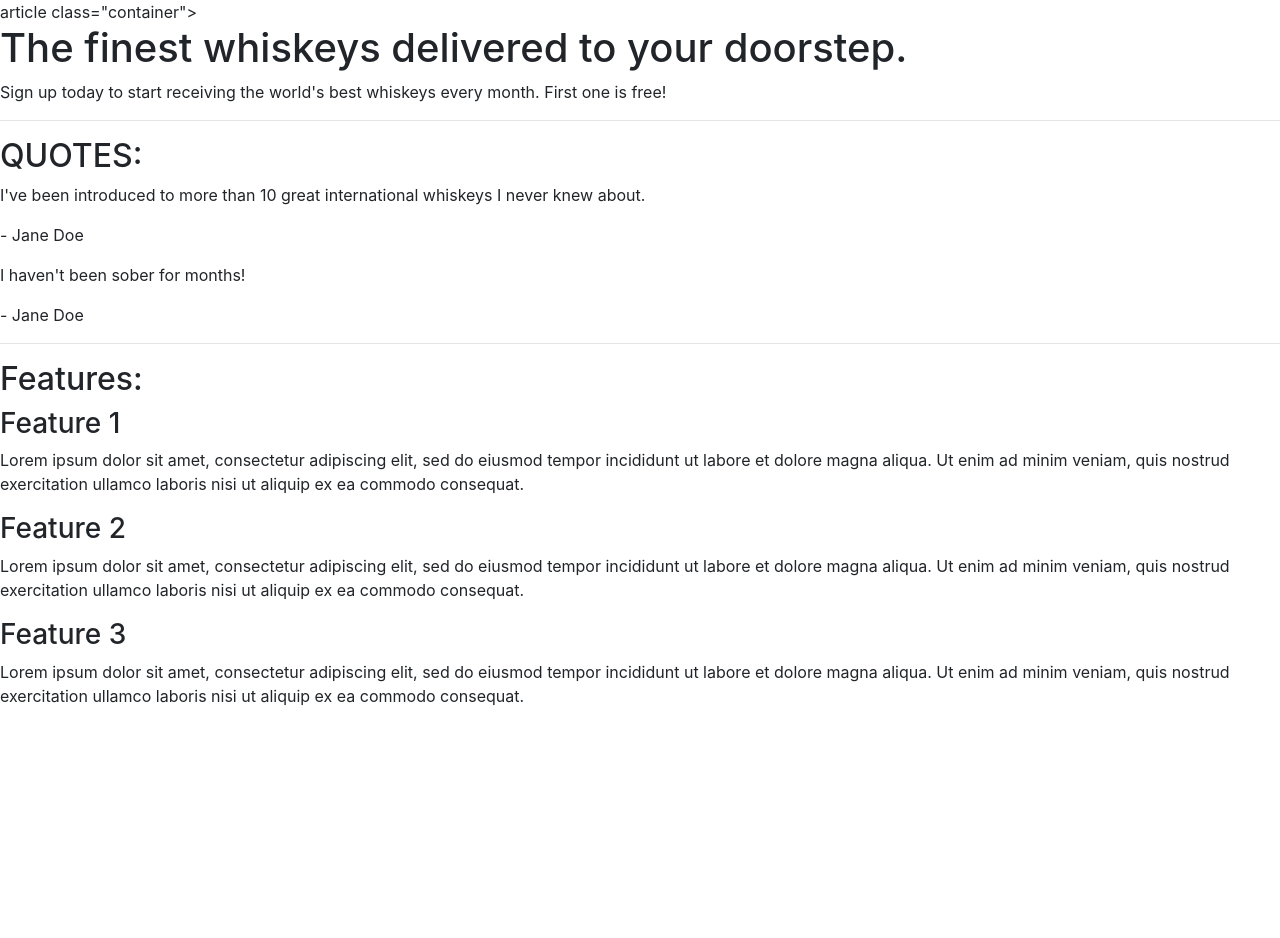
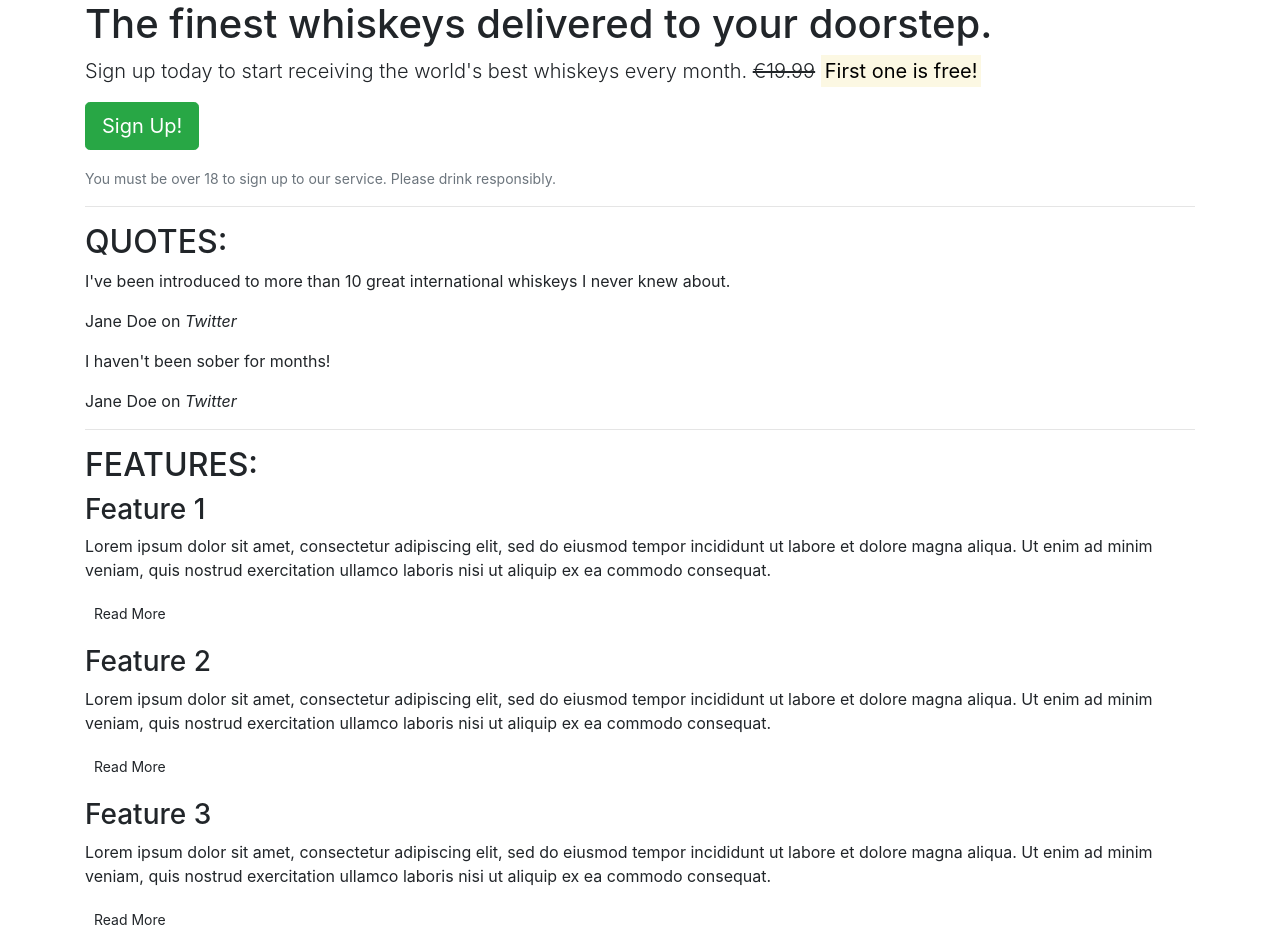
Before and after one commit to gallegodev/Bootstrap_learning, a plain HTML site: page index.html in a window 1280 px wide. Before the commit the page ends 800 px from the top, so only its background shows below. Drawn offline with nearby package versions, Linux system fonts and the light colour scheme.

Commit message:
Add buttons and style to buttons

```diff
--- a/index.html
+++ b/index.html
@@ -11,11 +11,13 @@
     <title>Whiskey Drop | Taste a new whiskey every month</title>
   </head>
   <body>
-    article class="container">
+    <article class="container">
         <!-- Callout -->
         <section class="callout">
             <h1>The finest whiskeys delivered to your doorstep.</h1>
-            <p>Sign up today to start receiving the world's best whiskeys every month. First one is free!</p>
+            <p class="lead">Sign up today to start receiving the world's best whiskeys every month. <s>€19.99</s> <strong><mark>First one is free!</mark></strong></p>
+            <p><button class="btn btn-lg btn-success">Sign Up!</button></p>
+            <p class="text-muted"><small>You must be over 18 to sign up to our service. Please drink responsibly.</small></p>
         </section>
         <!-- /.callout -->
         <hr>
@@ -23,32 +25,35 @@
         <!-- Quotes -->
         <section class="quotes">
             <h2 class="text-uppercase">Quotes:</h2>
-            <div class="quote">
+            <blockquote class="quote">
                 <p>I've been introduced to more than 10 great international whiskeys I never knew about.</p>
-                <p>- Jane Doe</p>
-            </div>
-            <div class="quote">
+                <footer>Jane Doe on <cite title="Twitter">Twitter</cite></footer>
+            </blockquote>
+            <blockquote class="quote">
                 <p>I haven't been sober for months!</p>
-                <p>- Jane Doe</p>
-            </div>
+                <footer>Jane Doe on <cite title="Twitter">Twitter</cite></footer>
+            </blockquote>
         </section>
         <!-- /.quotes -->
         <hr>
 
         <!-- Features -->
         <section class="features">
-            <h2>Features:</h2>
+            <h2 class="text-uppercase">Features:</h2>
             <div class="feature">
                 <h3>Feature 1</h3>
                 <p>Lorem ipsum dolor sit amet, consectetur adipiscing elit, sed do eiusmod tempor incididunt ut labore et dolore magna aliqua. Ut enim ad minim veniam, quis nostrud exercitation ullamco laboris nisi ut aliquip ex ea commodo consequat.</p>
+                <p><a class="btn btn-sm btn-default" href="">Read More</a></p>
             </div>
             <div class="feature">
                 <h3>Feature 2</h3>
                 <p>Lorem ipsum dolor sit amet, consectetur adipiscing elit, sed do eiusmod tempor incididunt ut labore et dolore magna aliqua. Ut enim ad minim veniam, quis nostrud exercitation ullamco laboris nisi ut aliquip ex ea commodo consequat.</p>
+                <p><a class="btn btn-sm btn-default" href="">Read More</a></p>
             </div>
             <div class="feature">
                 <h3>Feature 3</h3>
                 <p>Lorem ipsum dolor sit amet, consectetur adipiscing elit, sed do eiusmod tempor incididunt ut labore et dolore magna aliqua. Ut enim ad minim veniam, quis nostrud exercitation ullamco laboris nisi ut aliquip ex ea commodo consequat.</p>
+                <p><a class="btn btn-sm btn-default" href="">Read More</a></p>
             </div>
         </section>
         <!-- /.features -->
```
